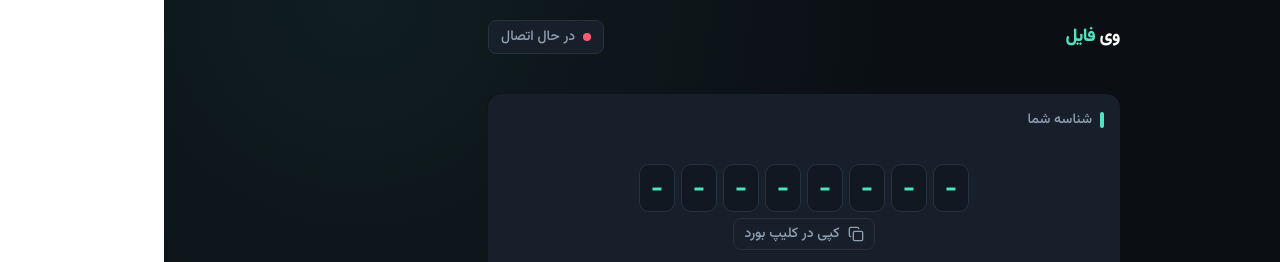
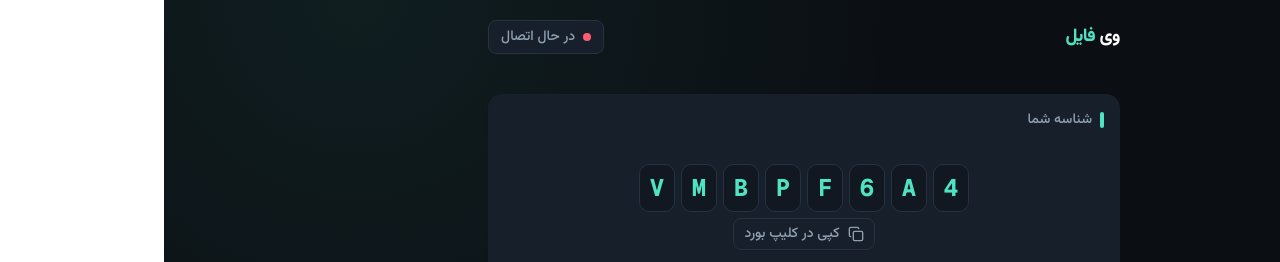
Before and after one commit to LixCp/wefile, a Next.js app: page / in a window 1280 px wide. Shown: the top 262 px of the page. Built offline with nearby package versions, Linux system fonts and the light colour scheme; no server answers.

Commit message:
feat: implement ID generation and user identity management

```diff
--- /dev/null
+++ b/src/actions/generateid.ts
@@ -0,0 +1,12 @@
+"use server"
+import { generate8DigitAlphanumericId } from "@/lib/identitycode";
+
+export async function generateID():Promise<{id:string}> {
+    try{
+        const id = generate8DigitAlphanumericId()
+        return {id}
+    }catch(error){
+        console.log('Error Generated Id:',error);
+        throw new Error('Failed to generate ID');
+    }
+}
--- a/src/components/useridentity/useridentity.tsx
+++ b/src/components/useridentity/useridentity.tsx
@@ -4,12 +4,12 @@ import { Copy } from "lucide-react";
 import { Button } from "../ui/button";
 import { Card, CardContent, CardHeader, CardTitle } from "../ui/card";
 import { useToast } from "@/hooks/useToast";
+import { useIdentity } from "@/hooks/useIdentitiy";
 export function UserIdentity() {
   const {toast} = useToast()
-  const displayCode = "--------";
-  const handelclick =()=>{
-    toast({title:"کلیک شد اوکیهههههه"})
-  }
+  const {code , copyCode} = useIdentity()
+  const displayCode = code ?? "--------";
+
   return (
     <Card className="my-10 border-deep-teal bg-night-slate">
       <CardHeader className="pb-3">
@@ -21,14 +21,14 @@ export function UserIdentity() {
       <CardContent>
         <div dir="ltr" className="flex justify-center gap-1.5 my-1.5">
           {displayCode.split("").map((digit, index) => (
-            <div className="h-12 w-9 flex items-center justify-center rounded-lg border border-deep-teal bg-[#121821] font-mono text-2xl font-bold text-cprimary [text-shadow:0_0_12px_rgba(79,227,193,0.45)">
+            <div key={index} className="h-12 w-9 flex items-center justify-center rounded-lg border border-deep-teal bg-[#121821] font-mono text-2xl font-bold text-cprimary [text-shadow:0_0_12px_rgba(79,227,193,0.45)">
               {digit}
             </div>
           ))}
         </div>
         <div className="flex justify-center">
           <Button
-            onClick={handelclick}
+            onClick={copyCode}
             variant="outline"
             size="sm"
             className="gap-2 border-deep-teal bg-transparent text-silver-mist hover:bg-[#121821] hover:text-[#e7edf3]"
--- /dev/null
+++ b/src/hooks/useIdentitiy.ts
@@ -0,0 +1,36 @@
+"use client";
+
+import { generateID } from "@/actions/generateid";
+import { useCallback, useEffect, useState } from "react";
+import { useToast } from "./useToast";
+
+export function useIdentity() {
+  const [code, setCode] = useState<string | null>(null);
+  const { toast } = useToast();
+  useEffect(() => {
+    let active = true;
+    async function initialize() {
+      try {
+        let nextCode = localStorage.getItem("ft_code");
+        if (!nextCode) {
+          const result = await generateID();
+          nextCode = result.id;
+          localStorage.setItem("ft_code", nextCode);
+        }
+        if (active) setCode(nextCode);
+      } catch {
+        if (active) toast({ title: "خطا در ساخت شناسه" });
+      }
+    }
+    initialize();
+    return () => {
+      active = false;
+    };
+  }, [toast]);
+  const copyCode = useCallback(() => {
+    if (!code) return;
+    navigator.clipboard.writeText(code);
+    toast({ title: "✨ کد آماده‌ست، بچسبونش هر جا دوست داری" });
+  }, [code, toast]);
+  return { code, copyCode };
+}
--- /dev/null
+++ b/src/lib/identitycode.ts
@@ -0,0 +1,11 @@
+export function generate8DigitAlphanumericId(): string {
+  const chars = "ABCDEFGHIJKLMNOPQRSTUVWXYZ0123456789";
+  const randomBytes = new Uint8Array(8);
+  crypto.getRandomValues(randomBytes);
+
+  let result = "";
+  for (let i = 0; i < 8; i++) {
+    result += chars.charAt(randomBytes[i] % chars.length);
+  }
+  return result;
+}
```
